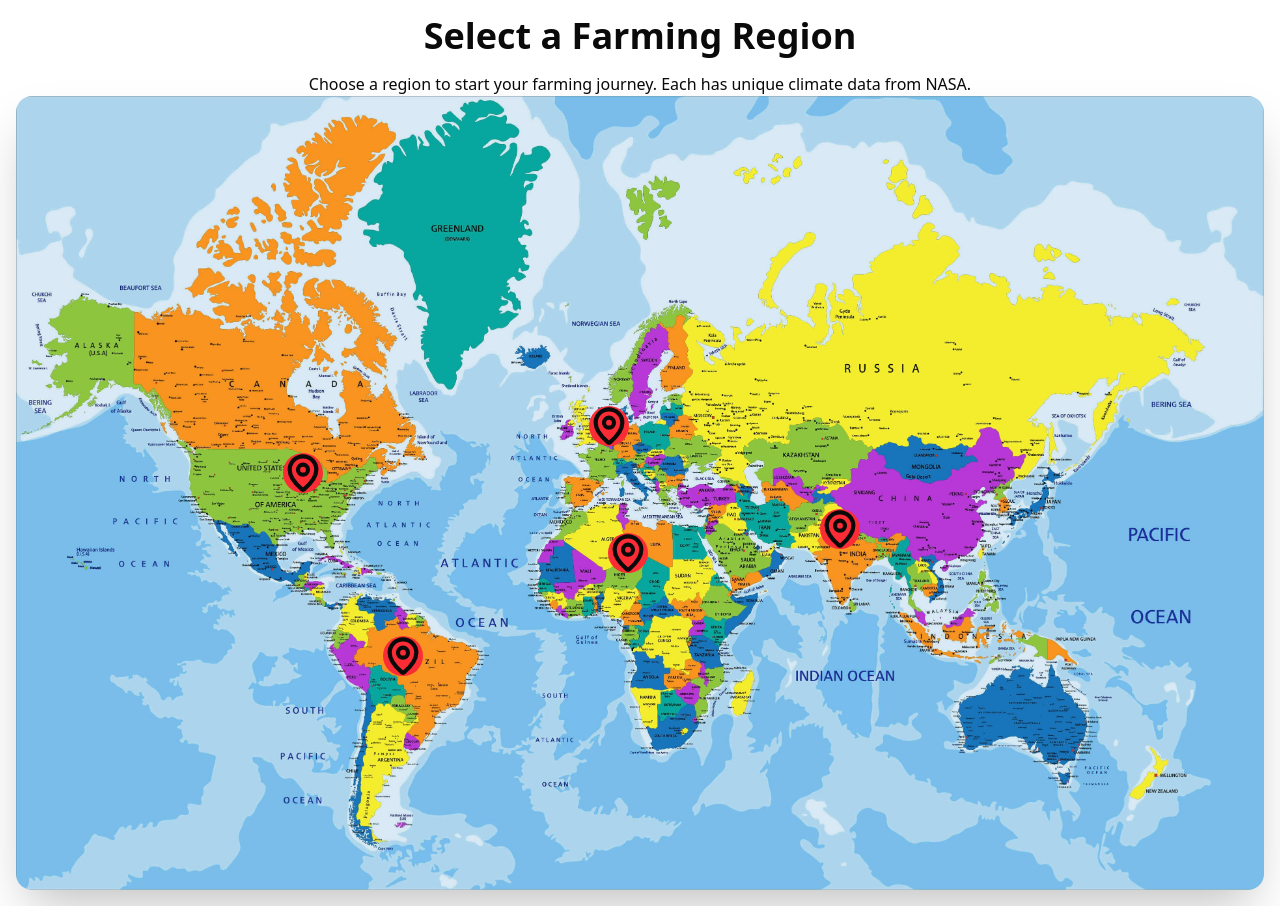
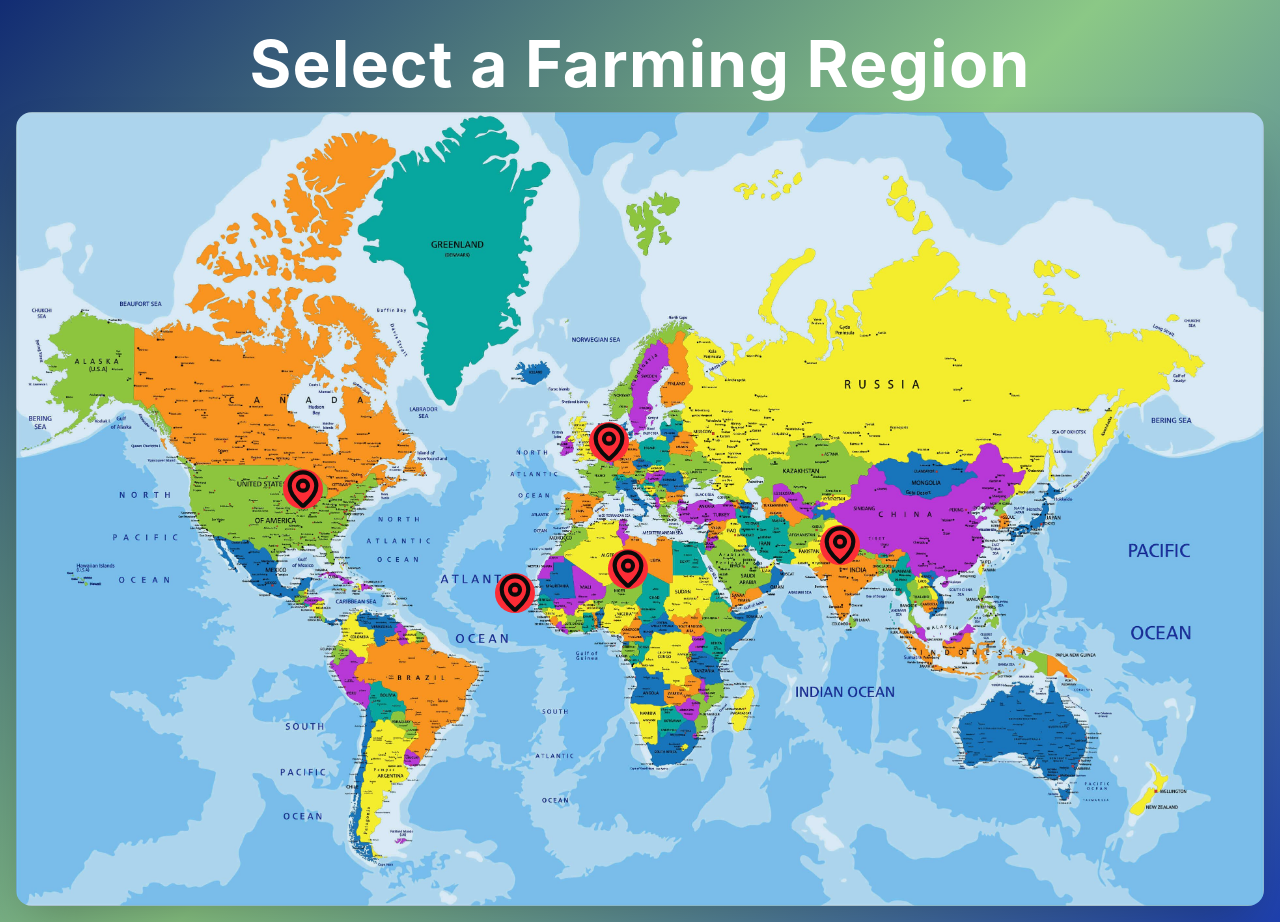
Before and after one commit to Judith-AB/CropPilot, a React (Vite) app in the folder frontend/: page / in a window 1280 px wide. Both pictures are taken after a click on the button "Start Farming". Built offline with nearby package versions, Linux system fonts and the light colour scheme.

Commit message:
changed the storyline display

```diff
--- a/frontend/src/components/WorldMap.tsx
+++ b/frontend/src/components/WorldMap.tsx
@@ -34,7 +34,7 @@ const destinations = [
         story: 'My grandmother always said we must leave the earth better than we found it. Watching her tend her small garden with such care inspired me to think bigger. Now I combine her gentle wisdom with modern technology, trying to grow food in harmony with nature.'
     },
     {
-        id: 'Brazil', name: 'Brazil', x: 31,y:68,
+        id: 'Brazil', name: 'Brazil', x: 40, y: 58,
         avatar: brazilAvatar, avatarName: 'Sarah', role: 'Agricultural Student',
         story: 'I grew up helping my parents on our small farm, dreaming of faraway places. But when I left for university, I realized home was where I was needed most. I\'m learning everything I can to come back and show that we can farm sustainably and prosperously.'
     },
@@ -44,15 +44,21 @@ export default function WorldMap({ onLocationSelect }: WorldMapProps) {
     const [selectedDestination, setSelectedDestination] = useState<typeof destinations[0] | null>(null);
 
     return (
-        <div className="relative h-screen bg-white text-black overflow-hidden">
-            <div className="flex flex-col items-center justify-center h-full p-4 lg:p-8">
-                <h1 className="text-4xl lg:text-5xl font-bold mb-4 text-center text-black">
-                    Select a Farming Region
-                </h1>
-                <p className="mb-8 text-center max-w-lg text-black">
-                    Choose a region to start your farming journey. Each has unique climate data from NASA.
-                </p>
-                <div className="relative w-full max-w-5xl aspect-video rounded-2xl overflow-hidden shadow-2xl bg-white">
+        <div style={{ background: 'linear-gradient(135deg, #122c73ff 0%, #8bc886ff 50%, #1e40af 100%)', minHeight: '100vh' }} className="relative overflow-hidden">
+            <div className="flex flex-col items-center justify-center min-h-screen p-4 lg:p-8">
+                <div className="mb-12 px-6">
+                    <h1 style={{
+                        fontSize: 'clamp(2.5rem, 5vw, 4rem)',
+                        fontFamily: '"Montserrat", "Raleway", "Inter", sans-serif',
+                        letterSpacing: '0.02em'
+                    }}
+                    className="font-bold text-white drop-shadow-xl text-center relative">
+                        <span className="relative z-10">Select a Farming Region</span>
+                        <div className="absolute inset-0 blur-2xl opacity-40 bg-gradient-to-r from-cyan-400 via-blue-400 to-purple-400"></div>
+                    </h1>
+                </div>
+
+                <div className="relative w-full max-w-5xl aspect-video rounded-2xl overflow-hidden shadow-2xl">
                     <img
                         src={worldMapImage}
                         alt="World Map Background"
```
